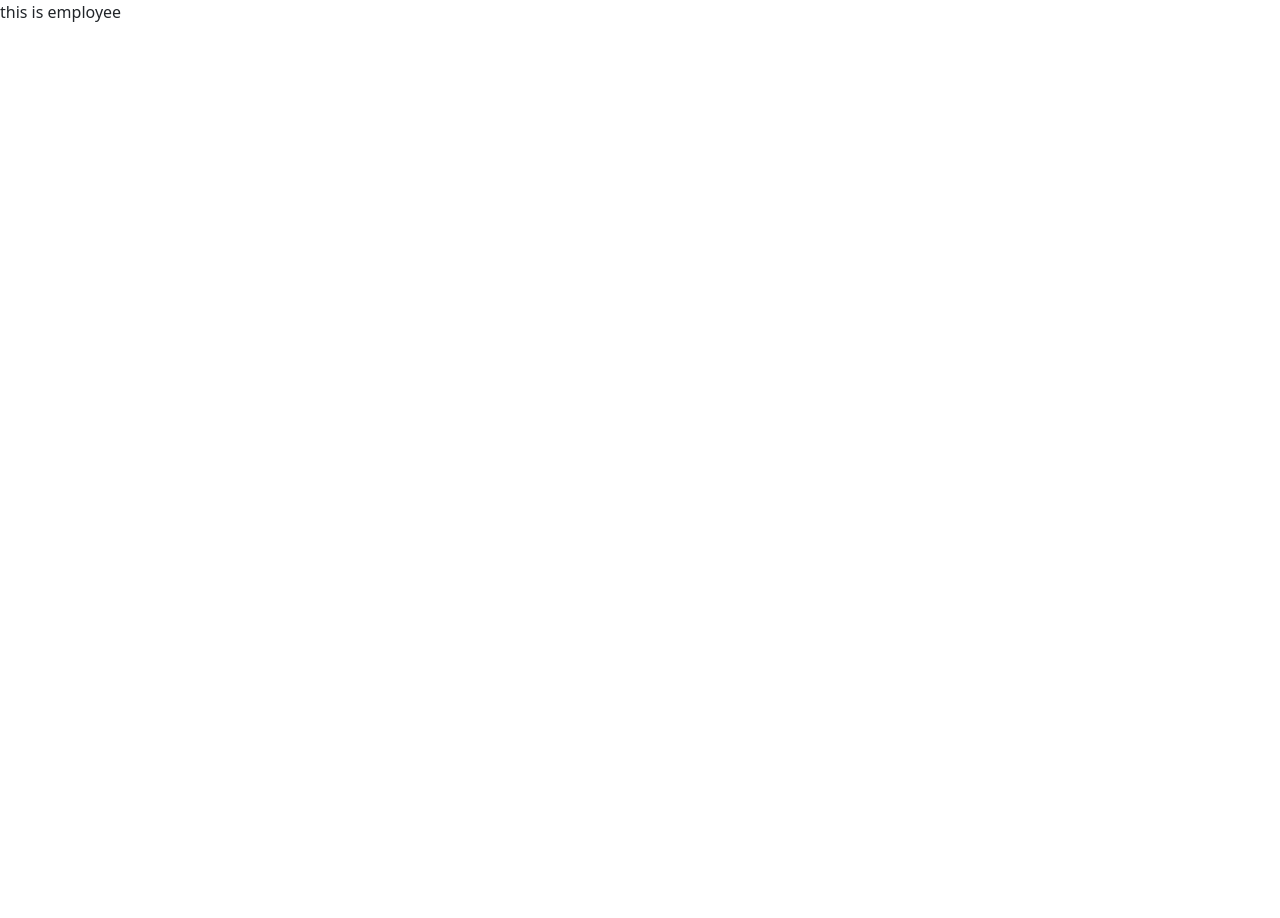
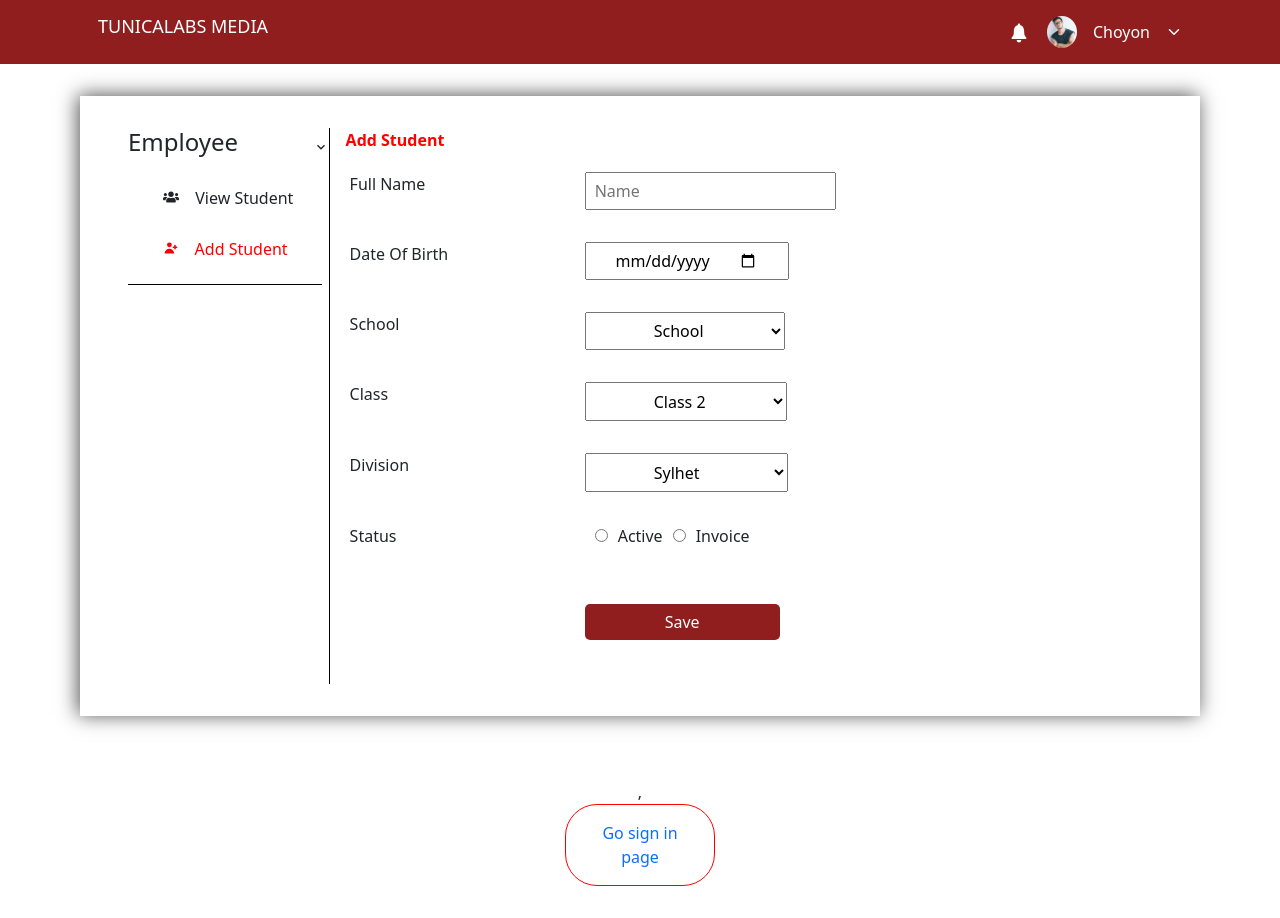
Before and after one commit to choyondas/tunicalabs-test, a React (Create React App) app: page /employee in a window 1280 px wide. Before the commit the page ends 800 px from the top, so only its background shows below. Built offline with nearby package versions, Linux system fonts and the light colour scheme.

Commit message:
initial done

```diff
--- a/src/components/Dashboard/Employee/Employee.css
+++ b/src/components/Dashboard/Employee/Employee.css
@@ -0,0 +1,44 @@
+.inputS {
+    display:flex;
+
+}
+.inputS input {
+    margin-left:100px;
+    padding-left:20px;
+    outline:none;
+
+}
+
+.inputE input{
+    margin-left: 0px;
+        padding: 0.3rem 1.8rem;
+}
+.inputE Table{
+   border:0px;
+
+}
+.inputE td {
+   border:0px;
+
+}
+.inputE tr {
+   border:0px;
+   background-color:white;
+
+
+}
+
+.inputE tbody tr:nth-child(even) {
+    background-color: white
+}
+
+.inputE tbody tr:nth-child(odd) {
+    background-color: #ffffff !important;
+}
+
+
+
+
+select{
+        padding: 0.4rem 4rem;
+}
--- a/src/components/Dashboard/Employee/Employee.js
+++ b/src/components/Dashboard/Employee/Employee.js
@@ -1,9 +1,165 @@
 import React from 'react';
+
+import { MdKeyboardArrowDown } from 'react-icons/md';
+import { FaUsers } from 'react-icons/fa';
+import { HiUserAdd } from 'react-icons/hi';
+import Table from 'react-bootstrap/Table';
+import { MdKeyboardArrowLeft } from 'react-icons/md';
+import { MdKeyboardArrowRight } from 'react-icons/md';
+import { HiDownload } from 'react-icons/hi';
+import { IoIosNotifications } from 'react-icons/io';
+import { IoIosArrowDown } from 'react-icons/io';
+import user from '../../../images/user.jpeg'
+
+import './Employee.css';
+import { NavLink } from 'react-router-dom';
+
 
 const Employee = () => {
     return (
-        <div>
-            this is employee
+         <div>
+            <div className="header" >
+                <div className="container">
+                    <nav className="navlogo">
+                        <NavLink to='/'>
+                            <h2>TUNICALABS MEDIA</h2>
+                        </NavLink>
+                        <div className="info">
+                            <span>
+                                <IoIosNotifications style={{ color:'white', fontSize:'24px'}} />
+
+                            </span>
+                            <div className="img">
+                                <img src={user}alt="" />
+                            </div>
+                            <p>Choyon</p>
+
+                                <IoIosArrowDown/>
+
+
+                        </div>
+                    </nav>
+                </div>
+            </div>
+
+
+            <div className="studentContent">
+                <div className="left">
+                    <div className="leftHead">
+                        <h4>Employee</h4>
+                    <MdKeyboardArrowDown/>
+                    </div>
+                    <br />
+                    <div className="viewS">
+                    <FaUsers/>
+                        <h4>View Student</h4>
+                    </div>
+                    <br />
+                    <div className="addS" style={{color:'red', }}>
+                    <HiUserAdd/>
+                        <h4 >Add Student</h4>
+                    </div>
+                </div>
+
+                <div className="right">
+                    <p style={{color:'red', fontWeight:'600'}}>Add Student</p>
+                    <div className="inputE">
+                        <Table  size="sm">
+
+  <tbody>
+    <tr>
+
+      <td>Full Name</td>
+                                    <td><input type="text" placeholder="Name" style={{padding:'0.3rem 0.5rem'}} /></td>
+                                </tr>
+                                <br />
+    <tr>
+
+      <td>Date Of Birth</td>
+      <td><input type="date" placeholder="DD/MM/YY"/></td>
+                                </tr>
+                                <br />
+    <tr>
+      <td><label for="class">School</label></td>
+                                    <td>
+  <select name="class" id="class">
+    <option value="volvo" disabled>Select</option>
+    <option value="saab">School</option>
+    <option value="opel">School</option>
+    <option value="audi">School</option>
+    </select>
+    </td>
+    </tr><br />
+
+
+   <tr>
+      <td><label for="class">Class</label></td>
+                                    <td>
+  <select name="class" id="class">
+    <option value="volvo" disabled>Select</option>
+    <option value="saab">Class 2</option>
+    <option value="opel">Class 3</option>
+    <option value="audi">Class 4</option>
+    </select>
+    </td>
+    </tr><br />
+
+
+    <tr>
+        <td><label for="division">Division</label></td>
+                                    <td>
+  <select name="division" id="division">
+    <option value="volvo" disabled>Select</option>
+    <option value="saab">Sylhet</option>
+    <option value="opel">Dhaka</option>
+    <option value="audi">Khulna</option>
+                                        </select>
+                                        </td>
+
+                            </tr>
+                                <br />
+
+
+    <tr>
+
+      <td>Status</td>
+      <td>
+        <input style={{margin:'0 10px'}} type="radio" id="age1" name="age" value="30"/>
+  <label for="age1">Active</label>
+        <input style={{margin:'0 10px'}} type="radio" id="age1" name="age" value="30"/>
+  <label for="age1">Invoice</label>
+
+      </td>
+
+                                </tr>
+                                <br />
+                                <br />
+                                <tr>
+                                    <td>{""}</td>
+                                <td>
+                                    <input type="submit" value="Save" style={{ border: 'none', backgroundColor: '#901e1e', color: 'white', padding:'6px 5rem', borderRadius: '5px'}} />
+                                    </td>
+                                    </tr>
+
+                                <br />
+
+                            </tbody>
+
+
+                        </Table>
+
+
+                    </div>
+                </div>
+
+            </div>
+
+
+             <div className="studentDpage">
+                    ,<NavLink to ='/signin'>
+                        <p>Go sign in page</p>
+                    </NavLink>
+            </div>
         </div>
     );
 };
--- a/src/components/Dashboard/Student/Student.css
+++ b/src/components/Dashboard/Student/Student.css
@@ -114,14 +114,14 @@ justify-content:space-around
     justify-content:space-between;
 }
 
-tbody tr:nth-child(even){
+.studentContent tbody tr:nth-child(even){
     background-color:rgb(255, 198, 194);
 }
-tbody tr:nth-child(odd){
+.studentContent tbody tr:nth-child(odd){
     background-color:white;
 }
 
-.table>:not(caption)>*>* {
+.studentContent.table>:not(caption)>*>* {
     padding: 0.5rem 0.5rem;
     box-shadow: none !important;
     border-bottom-width: 0 !important;
--- a/src/components/Dashboard/Student/Student.js
+++ b/src/components/Dashboard/Student/Student.js
@@ -10,6 +10,7 @@ import { HiDownload } from 'react-icons/hi';
 import { IoIosNotifications } from 'react-icons/io';
 import { IoIosArrowDown } from 'react-icons/io';
 import user from '../../../images/user.jpeg'
+import { NavLink } from 'react-router-dom';
 
 
 
@@ -19,9 +20,9 @@ const Student = () => {
             <div className="header" >
                 <div className="container">
                     <nav className="navlogo">
-                        <div className="logo">
+                        <NavLink to='/'>
                             <h2>TUNICALABS MEDIA</h2>
-                        </div>
+                        </NavLink>
                         <div className="info">
                             <span>
                                 <IoIosNotifications style={{ color:'white', fontSize:'24px'}} />
--- a/src/components/SignIn/SignIn.js
+++ b/src/components/SignIn/SignIn.js
@@ -8,7 +8,9 @@ const SignIn = () => {
             <div className="header" >
                 <div className="container">
                     <nav >
-                        <h2>TUNICALABS MEDIA</h2>
+                        <NavLink to='/'>
+                            <h2>TUNICALABS MEDIA</h2>
+                        </NavLink>
                     </nav>
                 </div>
             </div>
@@ -41,12 +43,16 @@ const SignIn = () => {
                 </form>
             </div>
 
-             <div className="otherPages">
+              <div className="otherPages">
                  <div className="studentDpage">
-                <p>click to see the student dashboard page</p>
+                    <NavLink to='/student-dashboard'>
+                        <p>Go dashboard page</p>
+                </NavLink>
             </div>
             <div className="studentDpage">
-                <p>click to see the Employee page</p>
+                    ,<NavLink to ='/employee'>
+                        <p>Go Employee page</p>
+                    </NavLink>
             </div>
            </div>
         </div>
--- a/src/components/SingnUp/SignUp.css
+++ b/src/components/SingnUp/SignUp.css
@@ -101,9 +101,9 @@ input {
 }
 .studentDpage p{
     border:1px solid red;
-    width: 300px;
+    width: 150px;
     margin:auto;
-    padding:2rem;
+    padding:1rem;
     border-radius: 2rem;
     transition:.5s linear;
     cursor:pointer;
--- a/src/index.css
+++ b/src/index.css
@@ -14,5 +14,5 @@ code {
 
 
 a{
-  text-decoration:none;
+  text-decoration:none !important;
 }
```
